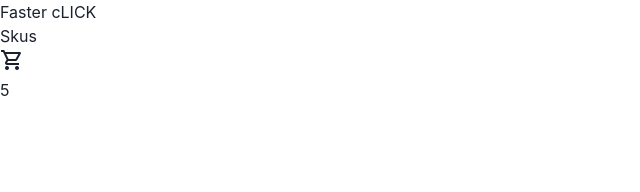
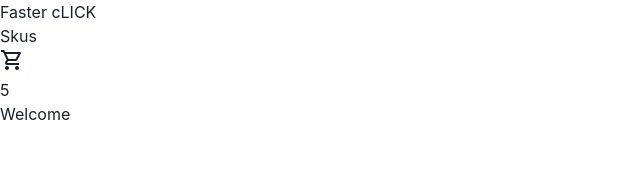
Before and after one commit to EliCarrizo/React, a React (Vite) app: page / in a window 1280 px wide. Shown: the top 192 px of the page, without its empty margins (0-640 px from the left). Built offline with nearby package versions, Linux system fonts and the light colour scheme.

Commit message:
Change the components & code tree

```diff
--- a/src/App.jsx
+++ b/src/App.jsx
@@ -1,3 +1,4 @@
+import ItemListContainer from './components/ItemListContainer'
 import Navbar from './components/Navbar'
 
 const App = () => {
@@ -5,6 +6,7 @@ const App = () => {
   return (
     <>
       <Navbar/>
+      <ItemListContainer greeting={"Welcome"}/>
     </>
   )
 }
--- a/src/components/CartWidget.jsx
+++ b/src/components/CartWidget.jsx
@@ -1,10 +1,9 @@
 import React from 'react'
-import {SunIcon } from '@chakra-ui/icons'
 
 const CartWidget = () => {
   return (
     <div>
-        <span class="material-symbols-outlined">
+        <span className="material-symbols-outlined">
             shopping_cart
         </span>
         <p>5</p>
--- /dev/null
+++ b/src/components/ItemListContainer.jsx
@@ -0,0 +1,9 @@
+import React from 'react'
+
+const ItemListContainer = ({greeting}) => {
+  return (
+    <h1>{greeting}</h1>
+  )
+}
+
+export default ItemListContainer
--- a/src/components/NavBar.jsx
+++ b/src/components/NavBar.jsx
@@ -11,7 +11,7 @@ import {
 const NavBar = () => {
   return (
     <div>
-        <Menu className=''>
+        <Menu>
             <h1>Faster cLICK</h1>
             <MenuButton>
                 Skus
```
